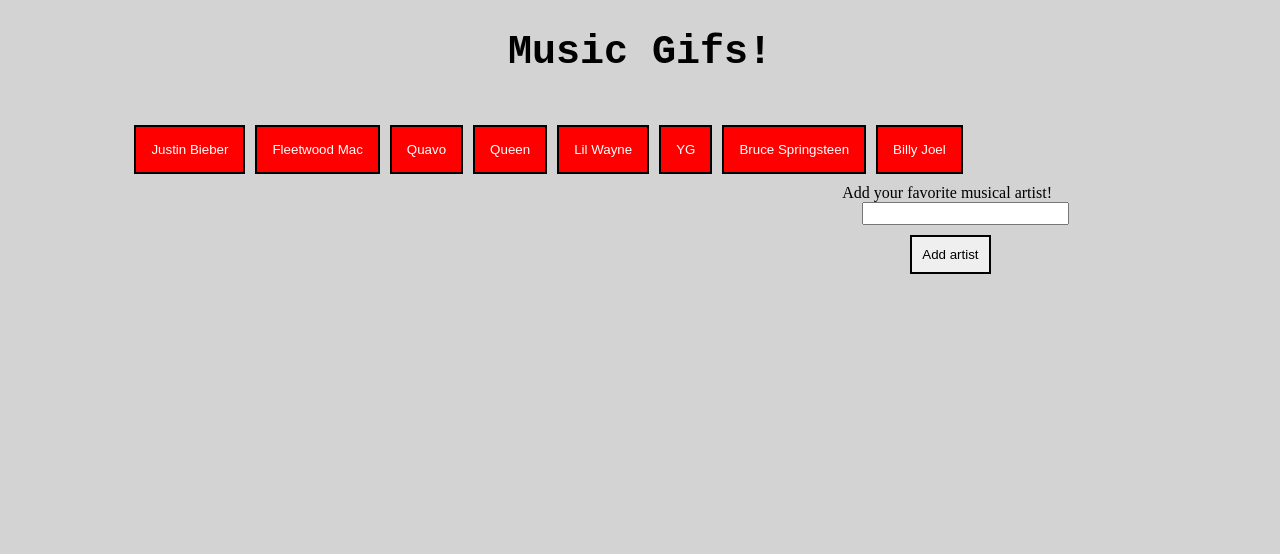
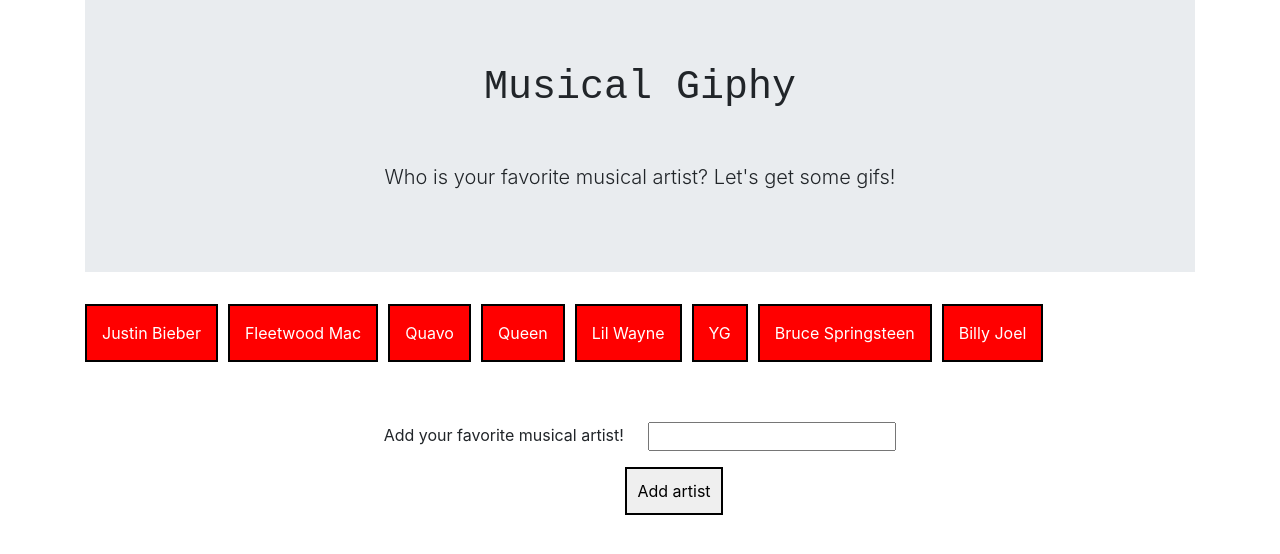
Before and after one commit to jottobot/Giphy, a plain HTML site: page index.html in a window 1280 px wide. Drawn offline with nearby package versions, Linux system fonts and the light colour scheme.

Commit message:
bootstrap

```diff
--- a/Assets/CSS/style.css
+++ b/Assets/CSS/style.css
@@ -2,35 +2,44 @@
     background-color: lightgray;
 }
 
-#container {
-    width: 80%;
-    margin: 30px auto;
+.container {
+
 }
 
-.title {
+#title {
     font-family: 'Courier New', Courier, monospace;
     font-size: 40px;
     text-align: center;
     margin-bottom: 50px;
 }
 
-#gifs {
+.lead {
+    text-align: center;
+}
+
+/* #gifs {
     float: left;
     width: 70%;
-}
+} */
 
-#gif-form {
+/* #gif-form {
     float:right;
     width: 30%;
-}
+} */
 
 #label {
     margin-bottom: 10px;
+    text-align:center;
 }
 
 #gif-input {
     font-size: 15px;
     margin-left: 20px;
+}
+
+.search {
+    text-align: center;
+    margin-top: 50px;
 }
 
 #add-singer {
--- a/index.html
+++ b/index.html
@@ -7,17 +7,21 @@
     <meta http-equiv="X-UA-Compatible" content="ie=edge">
     <script src="https://ajax.googleapis.com/ajax/libs/jquery/3.3.1/jquery.min.js"></script>
     <link rel="stylesheet" type="text/css" href="Assets/CSS/style.css">
+    <link rel="stylesheet" href="https://stackpath.bootstrapcdn.com/bootstrap/4.3.1/css/bootstrap.min.css"
+        integrity="sha384-ggOyR0iXCbMQv3Xipma34MD+dH/1fQ784/j6cY/iJTQUOhcWr7x9JvoRxT2MZw1T" crossorigin="anonymous">
     <title>Music Giphy</title>
 </head>
 
 <body>
 
-    <div id="container">
+    <div class="container">
 
-        <!-- page title  -->
-        <h1 class="title">
-            Music Gifs!
-        </h1>
+        <div class="jumbotron jumbotron-fluid">
+            <div class="container">
+                <h1 class="display-4" id="title">Musical Giphy</h1>
+                <p class="lead">Who is your favorite musical artist? Let's get some gifs!</p>
+            </div>
+        </div>
 
         <!-- buttons will show up here  -->
         <div id="buttons">
@@ -25,6 +29,7 @@
         </div>
 
         <!-- search input box  -->
+        <div class="search">
         <form id="gif-form">
             <label id="label">
                 Add your favorite musical artist!
@@ -35,6 +40,7 @@
             <!-- submit button -->
             <input id="add-singer" type="submit" value="Add artist">
         </form>
+    </div>
 
         <!-- gifs will show up here  -->
         <div class="gifs"></div>
@@ -43,4 +49,5 @@
 
     <script src="Assets/Javascript/app.js"></script>
 </body>
+
 </html>
```
